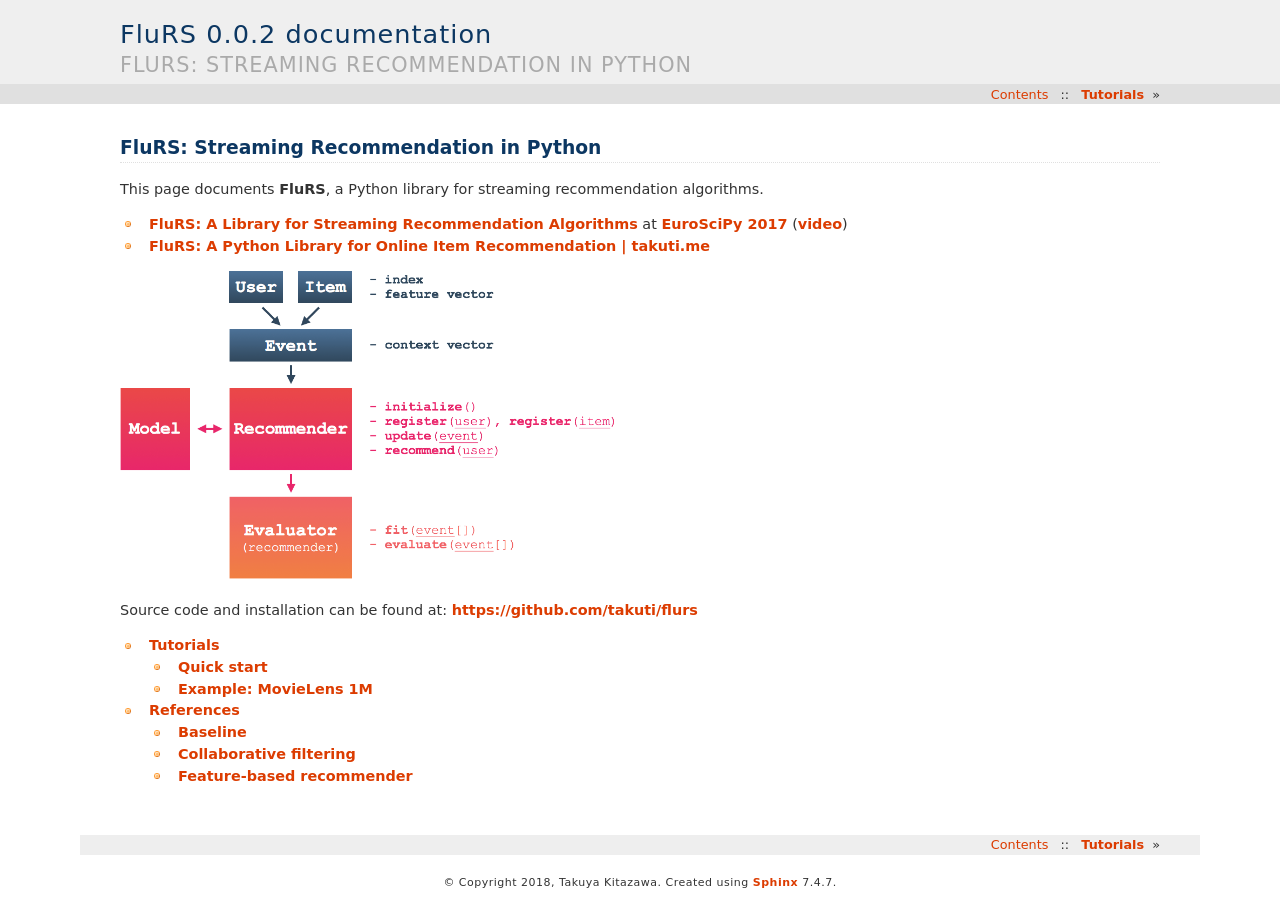
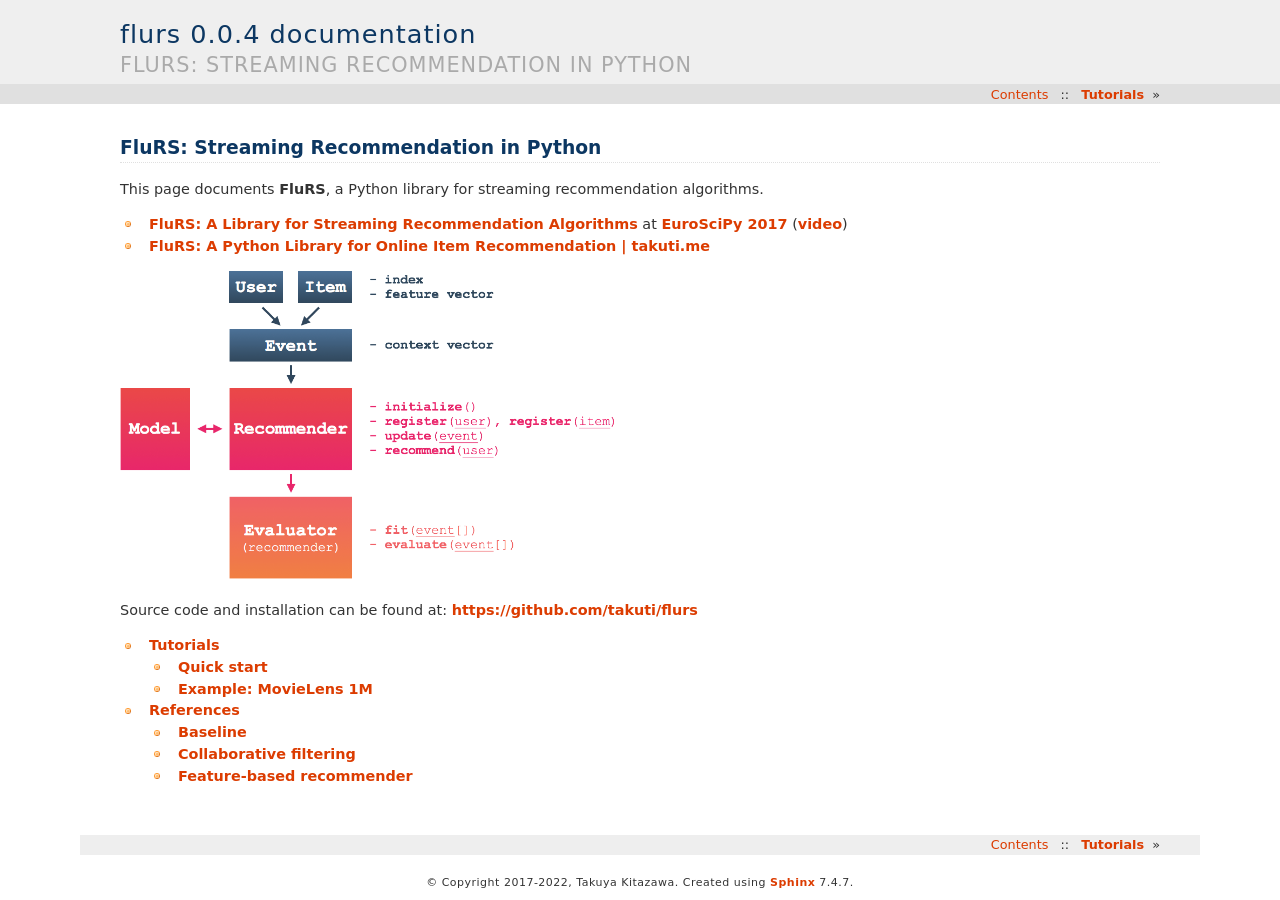
Before and after one commit to takuti/flurs, a Sphinx documentation site: the page built from doc/index.rst, in a window 1280 px wide. Built offline with Sphinx 7.4.7, drawn with Linux system fonts in a browser that asks for light colours; some of the changed lines change nothing that is shown.

Commit message:
Update doc/conf.py with code link, versioning, date extraction

```diff
--- a/doc/conf.py
+++ b/doc/conf.py
@@ -1,17 +1,10 @@
-#!/usr/bin/env python3
-# -*- coding: utf-8 -*-
+# Configuration file for the Sphinx documentation builder.
 #
-# FluRS documentation build configuration file, created by
-# sphinx-quickstart on Tue Feb 20 07:03:57 2018.
-#
-# This file is execfile()d with the current directory set to its
-# containing dir.
-#
-# Note that not all possible configuration values are present in this
-# autogenerated file.
-#
-# All configuration values have a default; values that are commented out
-# serve to show the default.
+# This file only contains a selection of the most common options. For a full
+# list see the documentation:
+# https://www.sphinx-doc.org/en/master/usage/configuration.html
+
+# -- Path setup --------------------------------------------------------------
 
 # If extensions (or modules to document with autodoc) are in another directory,
 # add these directories to sys.path here. If the directory is relative to the
@@ -21,25 +14,104 @@
 # import sys
 # sys.path.insert(0, os.path.abspath('.'))
 
-# -- General configuration ------------------------------------------------
+import inspect
+import os
+import subprocess
+import sys
+from datetime import datetime
 
-# If your documentation needs a minimal Sphinx version, state it here.
-#
-# needs_sphinx = '1.0'
+import pkg_resources
+
+GH_ORGANIZATION = "takuti"
+GH_PROJECT = "flurs"
+PACKAGE = "flurs"
+
+
+def linkcode_resolve(domain, info):
+    """Generate link to GitHub.
+    References:
+    - https://github.com/scikit-learn/scikit-learn/blob/f0faaee45762d0a5c75dcf3d487c118b10e1a5a8/doc/conf.py
+    - https://github.com/chainer/chainer/pull/2758/
+    """
+    if domain != "py" or not info["module"]:
+        return None
+
+    # tag
+    try:
+        revision = subprocess.check_output(["git", "rev-parse", "HEAD"]).strip()
+    except (subprocess.CalledProcessError, OSError):
+        print("Failed to execute git to get revision")
+        return None
+    revision = revision.decode("utf-8")
+
+    obj = sys.modules.get(info["module"])
+    if obj is None:
+        return None
+    for comp in info["fullname"].split("."):
+        obj = getattr(obj, comp, None)
+
+    # filename
+    try:
+        filename = inspect.getsourcefile(obj)
+    except Exception:
+        return None
+    if filename is None:
+        return None
+
+    # relpath
+    pkg_root_dir = os.path.dirname(__import__(PACKAGE).__file__)
+    filename = os.path.realpath(filename)
+    if not filename.startswith(pkg_root_dir):
+        return None
+    relpath = os.path.relpath(filename, pkg_root_dir)
+
+    # line number
+    try:
+        linenum = inspect.getsourcelines(obj)[1]
+    except Exception:
+        linenum = ""
+
+    return "https://github.com/{}/{}/blob/{}/{}/{}#L{}".format(
+        GH_ORGANIZATION, GH_PROJECT, revision, PACKAGE, relpath, linenum
+    )
+
+
+# -- Project information -----------------------------------------------------
+
+project = GH_PROJECT
+copyright = f'2017-{datetime.now().year}, Takuya Kitazawa'
+author = 'Takuya Kitazawa'
+
+# The full version, including alpha/beta/rc tags
+release = pkg_resources.get_distribution(PACKAGE).version
+
+
+# -- General configuration ---------------------------------------------------
 
 # Add any Sphinx extension module names here, as strings. They can be
 # extensions coming with Sphinx (named 'sphinx.ext.*') or your custom
 # ones.
 extensions = [
-    'sphinx.ext.autodoc',
-    'sphinx.ext.doctest',
-    'sphinx.ext.githubpages',
-    'sphinx.ext.mathjax',
-    'sphinx.ext.viewcode',
+    "sphinx.ext.autodoc",
+    "sphinx.ext.autosummary",
+    "sphinx.ext.doctest",
+    "sphinx.ext.linkcode",
+    "sphinx.ext.mathjax",
+    "sphinx.ext.napoleon",
 ]
 
+autodoc_default_options = {
+    "members": None,
+    "member-order": "bysource",
+    "special-members": "__init__",
+    "undoc-members": True,
+    "exclude-members": None,
+}
+
+autosummary_generate = True
+
 # Add any paths that contain templates here, relative to this directory.
-templates_path = ['_templates']
+templates_path = ["_templates"]
 
 # The suffix(es) of source filenames.
 # You can specify multiple suffix as a list of string:
@@ -47,299 +119,24 @@
 # source_suffix = ['.rst', '.md']
 source_suffix = '.rst'
 
-# The encoding of source files.
-#
-# source_encoding = 'utf-8-sig'
-
-# The master toctree document.
-master_doc = 'index'
-
-# General information about the project.
-project = 'FluRS'
-copyright = '2018, Takuya Kitazawa'
-author = 'Takuya Kitazawa'
-
-# The version info for the project you're documenting, acts as replacement for
-# |version| and |release|, also used in various other places throughout the
-# built documents.
-#
-# The short X.Y version.
-version = '0.0.2'
-# The full version, including alpha/beta/rc tags.
-release = '0.0.2'
-
-# The language for content autogenerated by Sphinx. Refer to documentation
-# for a list of supported languages.
-#
-# This is also used if you do content translation via gettext catalogs.
-# Usually you set "language" from the command line for these cases.
-language = None
-
-# There are two options for replacing |today|: either, you set today to some
-# non-false value, then it is used:
-#
-# today = ''
-#
-# Else, today_fmt is used as the format for a strftime call.
-#
-# today_fmt = '%B %d, %Y'
-
 # List of patterns, relative to source directory, that match files and
 # directories to ignore when looking for source files.
-# This patterns also effect to html_static_path and html_extra_path
-exclude_patterns = ['_build', 'Thumbs.db', '.DS_Store']
-
-# The reST default role (used for this markup: `text`) to use for all
-# documents.
-#
-# default_role = None
-
-# If true, '()' will be appended to :func: etc. cross-reference text.
-#
-# add_function_parentheses = True
-
-# If true, the current module name will be prepended to all description
-# unit titles (such as .. function::).
-#
-# add_module_names = True
-
-# If true, sectionauthor and moduleauthor directives will be shown in the
-# output. They are ignored by default.
-#
-# show_authors = False
+# This pattern also affects html_static_path and html_extra_path.
+exclude_patterns = ["_build", "Thumbs.db", ".DS_Store"]
 
 # The name of the Pygments (syntax highlighting) style to use.
 pygments_style = 'sphinx'
 
-# A list of ignored prefixes for module index sorting.
-# modindex_common_prefix = []
+# Output file base name for HTML help builder.
+htmlhelp_basename = 'FluRSdoc'
 
-# If true, keep warnings as "system message" paragraphs in the built documents.
-# keep_warnings = False
-
-# If true, `todo` and `todoList` produce output, else they produce nothing.
-todo_include_todos = False
-
-
-# -- Options for HTML output ----------------------------------------------
+# -- Options for HTML output -------------------------------------------------
 
 # The theme to use for HTML and HTML Help pages.  See the documentation for
 # a list of builtin themes.
-#
-html_theme = 'haiku'
-
-# Theme options are theme-specific and customize the look and feel of a theme
-# further.  For a list of options available for each theme, see the
-# documentation.
-#
-# html_theme_options = {}
-
-# Add any paths that contain custom themes here, relative to this directory.
-# html_theme_path = []
-
-# The name for this set of Sphinx documents.
-# "<project> v<release> documentation" by default.
-#
-# html_title = 'FluRS v0.0.2'
-
-# A shorter title for the navigation bar.  Default is the same as html_title.
-#
-# html_short_title = None
-
-# The name of an image file (relative to this directory) to place at the top
-# of the sidebar.
-#
-# html_logo = None
-
-# The name of an image file (relative to this directory) to use as a favicon of
-# the docs.  This file should be a Windows icon file (.ico) being 16x16 or 32x32
-# pixels large.
-#
-# html_favicon = None
+html_theme = "haiku"
 
 # Add any paths that contain custom static files (such as style sheets) here,
 # relative to this directory. They are copied after the builtin static files,
 # so a file named "default.css" will overwrite the builtin "default.css".
-html_static_path = ['images']
-
-# Add any extra paths that contain custom files (such as robots.txt or
-# .htaccess) here, relative to this directory. These files are copied
-# directly to the root of the documentation.
-#
-# html_extra_path = []
-
-# If not None, a 'Last updated on:' timestamp is inserted at every page
-# bottom, using the given strftime format.
-# The empty string is equivalent to '%b %d, %Y'.
-#
-# html_last_updated_fmt = None
-
-# If true, SmartyPants will be used to convert quotes and dashes to
-# typographically correct entities.
-#
-# html_use_smartypants = True
-
-# Custom sidebar templates, maps document names to template names.
-#
-# html_sidebars = {}
-
-# Additional templates that should be rendered to pages, maps page names to
-# template names.
-#
-# html_additional_pages = {}
-
-# If false, no module index is generated.
-#
-# html_domain_indices = True
-
-# If false, no index is generated.
-#
-# html_use_index = True
-
-# If true, the index is split into individual pages for each letter.
-#
-# html_split_index = False
-
-# If true, links to the reST sources are added to the pages.
-#
-# html_show_sourcelink = True
-
-# If true, "Created using Sphinx" is shown in the HTML footer. Default is True.
-#
-# html_show_sphinx = True
-
-# If true, "(C) Copyright ..." is shown in the HTML footer. Default is True.
-#
-# html_show_copyright = True
-
-# If true, an OpenSearch description file will be output, and all pages will
-# contain a <link> tag referring to it.  The value of this option must be the
-# base URL from which the finished HTML is served.
-#
-# html_use_opensearch = ''
-
-# This is the file name suffix for HTML files (e.g. ".xhtml").
-# html_file_suffix = None
-
-# Language to be used for generating the HTML full-text search index.
-# Sphinx supports the following languages:
-#   'da', 'de', 'en', 'es', 'fi', 'fr', 'h', 'it', 'ja'
-#   'nl', 'no', 'pt', 'ro', 'r', 'sv', 'tr', 'zh'
-#
-# html_search_language = 'en'
-
-# A dictionary with options for the search language support, empty by default.
-# 'ja' uses this config value.
-# 'zh' user can custom change `jieba` dictionary path.
-#
-# html_search_options = {'type': 'default'}
-
-# The name of a javascript file (relative to the configuration directory) that
-# implements a search results scorer. If empty, the default will be used.
-#
-# html_search_scorer = 'scorer.js'
-
-# Output file base name for HTML help builder.
-htmlhelp_basename = 'FluRSdoc'
-
-# -- Options for LaTeX output ---------------------------------------------
-
-latex_elements = {
-     # The paper size ('letterpaper' or 'a4paper').
-     #
-     # 'papersize': 'letterpaper',
-
-     # The font size ('10pt', '11pt' or '12pt').
-     #
-     # 'pointsize': '10pt',
-
-     # Additional stuff for the LaTeX preamble.
-     #
-     # 'preamble': '',
-
-     # Latex figure (float) alignment
-     #
-     # 'figure_align': 'htbp',
-}
-
-# Grouping the document tree into LaTeX files. List of tuples
-# (source start file, target name, title,
-#  author, documentclass [howto, manual, or own class]).
-latex_documents = [
-    (master_doc, 'FluRS.tex', 'FluRS Documentation',
-     'Takuya Kitazawa', 'manual'),
-]
-
-# The name of an image file (relative to this directory) to place at the top of
-# the title page.
-#
-# latex_logo = None
-
-# For "manual" documents, if this is true, then toplevel headings are parts,
-# not chapters.
-#
-# latex_use_parts = False
-
-# If true, show page references after internal links.
-#
-# latex_show_pagerefs = False
-
-# If true, show URL addresses after external links.
-#
-# latex_show_urls = False
-
-# Documents to append as an appendix to all manuals.
-#
-# latex_appendices = []
-
-# It false, will not define \strong, \code,   itleref, \crossref ... but only
-# \sphinxstrong, ..., \sphinxtitleref, ... To help avoid clash with user added
-# packages.
-#
-# latex_keep_old_macro_names = True
-
-# If false, no module index is generated.
-#
-# latex_domain_indices = True
-
-
-# -- Options for manual page output ---------------------------------------
-
-# One entry per manual page. List of tuples
-# (source start file, name, description, authors, manual section).
-man_pages = [
-    (master_doc, 'flurs', 'FluRS Documentation',
-     [author], 1)
-]
-
-# If true, show URL addresses after external links.
-#
-# man_show_urls = False
-
-
-# -- Options for Texinfo output -------------------------------------------
-
-# Grouping the document tree into Texinfo files. List of tuples
-# (source start file, target name, title, author,
-#  dir menu entry, description, category)
-texinfo_documents = [
-    (master_doc, 'FluRS', 'FluRS Documentation',
-     author, 'FluRS', 'One line description of project.',
-     'Miscellaneous'),
-]
-
-# Documents to append as an appendix to all manuals.
-#
-# texinfo_appendices = []
-
-# If false, no module index is generated.
-#
-# texinfo_domain_indices = True
-
-# How to display URL addresses: 'footnote', 'no', or 'inline'.
-#
-# texinfo_show_urls = 'footnote'
-
-# If true, do not generate a @detailmenu in the "Top" node's menu.
-#
-# texinfo_no_detailmenu = False
+html_static_path = ["images"]
```
